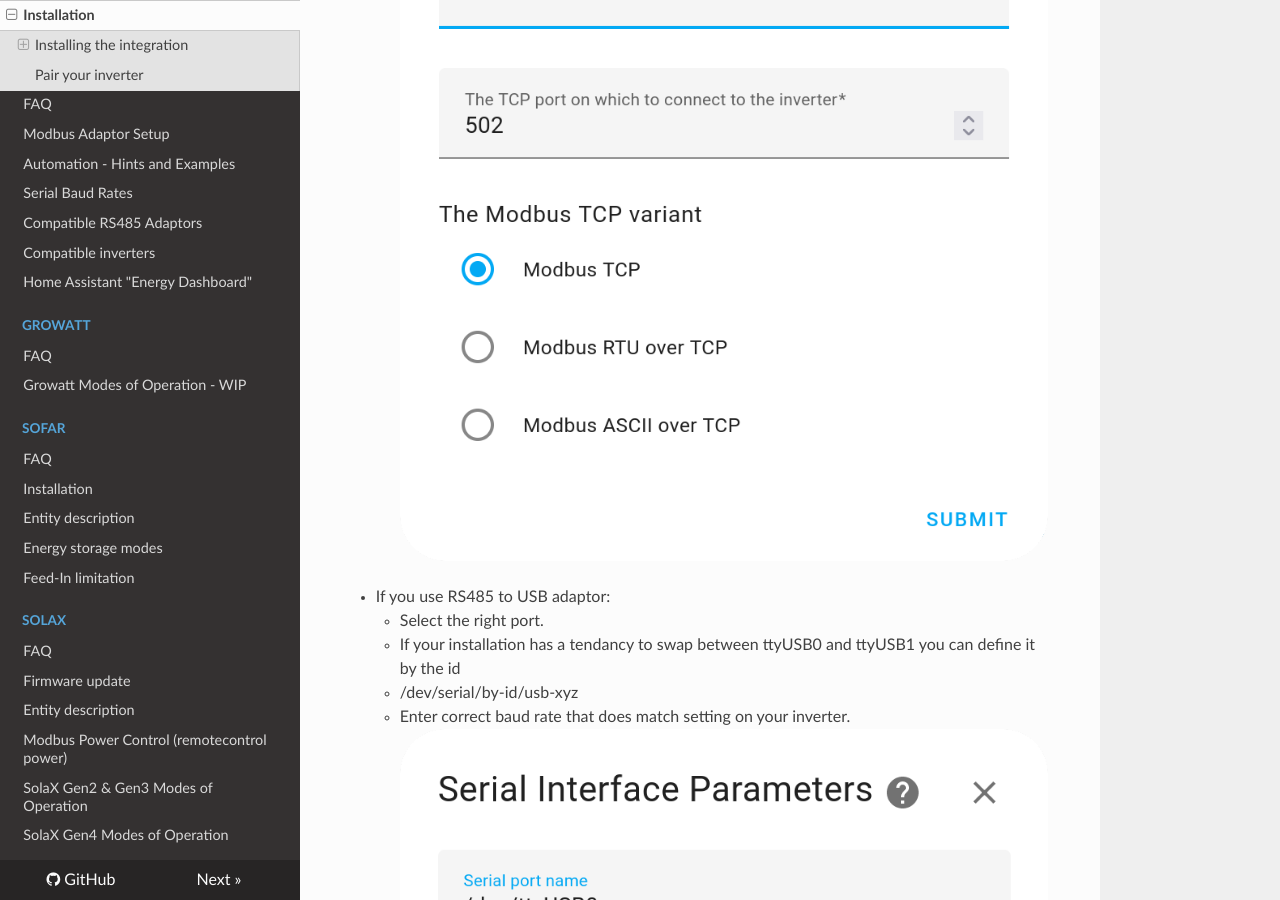
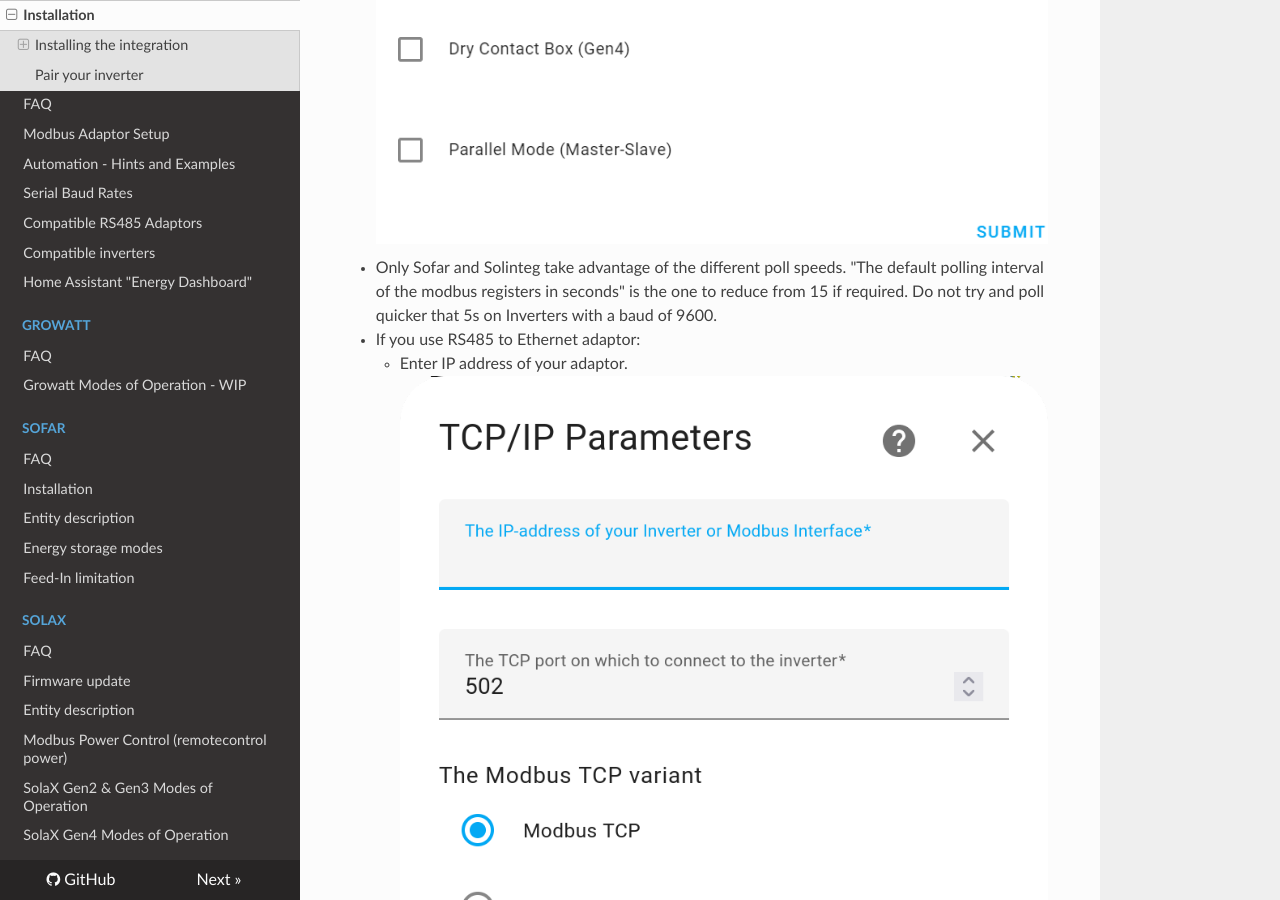
Before and after one commit to wills106/homeassistant-solax-modbus, an MkDocs documentation site: the page built from docs/installation.md, in a window 1280 px wide and 900 px high, scrolled down 2189 px. Built offline with MkDocs 1.6.1, drawn with Linux system fonts in a browser that asks for light colours; nearby versions of some CDN libraries; some of the changed text lies outside the part shown.

Commit message:
2024.10.3

```diff
--- a/docs/installation.md
+++ b/docs/installation.md
@@ -34,6 +34,7 @@
 - You can have multiple instances of this Integration, just change the default Prefix from SolaX to something else. Ie. `SolaX Main` or `SolaX Southwest`.
 - Select correct Modbus address, look at your inverter if the default one does not work.
 ![](images/integration-setup.png)
+- Only Sofar and Solinteg take advantage of the different poll speeds. "The default polling interval of the modbus registers in seconds" is the one to reduce from 15 if required. Do not try and poll quicker that 5s on Inverters with a baud of 9600.
 - If you use RS485 to Ethernet adaptor:
     - Enter IP address of your adaptor.
 ![](images/integration-setup-tcpip.png)
@@ -43,3 +44,6 @@
       - /dev/serial/by-id/usb-xyz
     - Enter correct baud rate that does match setting on your inverter.
 ![](images/integration-setup-usb.png)
+- If you use Hass core HUB:
+    - Enter the hub name.
+![](images/integration-setup-corehub.png)
```
Also changed, not shown: docs/images/integration-setup-corehub.png (added), docs/images/integration-setup.png, 6 other files.
